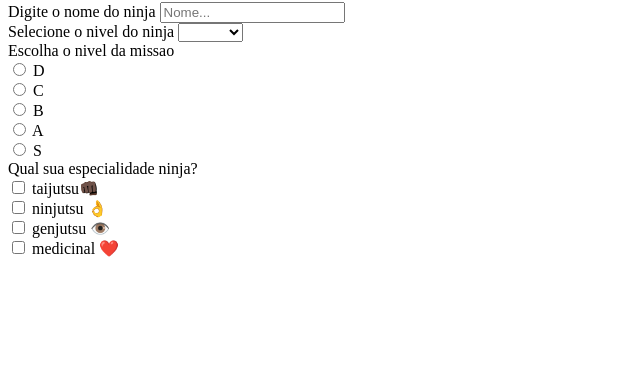
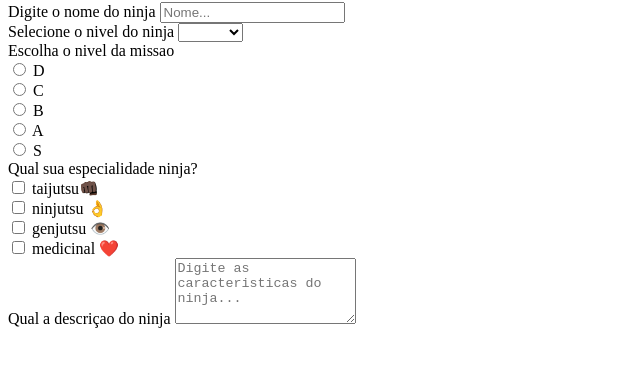
Before and after one commit to Murilow00/progresso-HTML, a plain HTML site: page pages/forms.html in a window 1280 px wide. Shown: the part 78-444 px from the top of the page, without its empty margins (0-640 px from the left). Drawn offline with Linux system fonts and the light colour scheme.

Commit message:
finaliza a mais uma parte da missao ninja

```diff
--- a/pages/forms.html
+++ b/pages/forms.html
@@ -91,7 +91,13 @@
 
                 </div>
             </div>
+            <div class="descricao">
+                <label for="descricao">Qual a descriçao do ninja</label>
+
+                <textarea name="descricao" id="descricao" placeholder="Digite as caracteristicas do ninja..." rows="4"></textarea>
+            </div>
         </form>
+
     </section>
 </body>
 </html>
```
